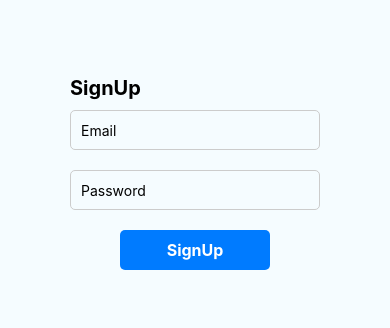
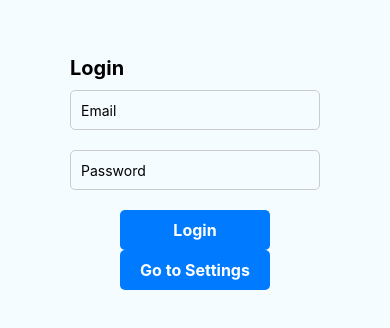
Before and after one commit to ricardoyp/FinalProject-FastRest, a React Native app: screen / in a window 390 px wide. Shown: the part 274-602 px from the top of the page. Built offline with nearby package versions, Linux system fonts and the light colour scheme; no server answers.

Commit message:
"Navigation (Tabs) + metroConfig"

```diff
--- a/App.js
+++ b/App.js
@@ -1,20 +1,30 @@
-import { StatusBar } from 'expo-status-bar';
-import { StyleSheet, Text, View } from 'react-native';
-
 import { NavigationContainer } from '@react-navigation/native';
 import { createNativeStackNavigator } from '@react-navigation/native-stack';
-import { HomeScreen } from './screens/HomeScreen';
+import { createBottomTabNavigator } from '@react-navigation/bottom-tabs';
+
+import { SettingsScreen } from './screens/HomeScreen';
 import { LoginScreen } from './screens/LoginScreen';
 import { SignupScreen } from './screens/SignupScreen';
+import { MenuScreen } from './screens/MenuScreen';
 
 const Stack = createNativeStackNavigator();
+const Tab = createBottomTabNavigator();
+
+const MyTabs = () => {
+  return (
+    <Tab.Navigator>
+      <Tab.Screen name="Menu" component={MenuScreen} />
+      <Tab.Screen name="Settings" component={SettingsScreen} />
+    </Tab.Navigator>
+  );
+};
 
 const MyStack = () => {
   return (
     <Stack.Navigator>
+      <Stack.Screen options={{ headerShown: false }} name="Login" component={LoginScreen} />
       <Stack.Screen options={{ headerShown: false }} name="SignUp" component={SignupScreen} />
-      <Stack.Screen options={{ headerShown: false }} name="Login" component={LoginScreen} />
-      <Stack.Screen name="Home" component={HomeScreen} />
+      <Stack.Screen options={{ headerShown: false }} name="Home" component={MyTabs} />
     </Stack.Navigator>
   );
 }
@@ -26,12 +36,3 @@ export default function App() {
     </NavigationContainer>
   );
 }
-
-const styles = StyleSheet.create({
-  container: {
-    flex: 1,
-    backgroundColor: '#fff',
-    alignItems: 'center',
-    justifyContent: 'center',
-  },
-});
--- /dev/null
+++ b/metro.config.js
@@ -0,0 +1,6 @@
+const { getDefaultConfig } = require('@expo/metro-config');
+
+const defaultConfig = getDefaultConfig(__dirname);
+defaultConfig.resolver.sourceExts.push('cjs');
+
+module.exports = defaultConfig;
--- a/package.json
+++ b/package.json
@@ -10,6 +10,7 @@
   },
   "dependencies": {
     "@react-native-async-storage/async-storage": "^1.22.2",
+    "@react-navigation/bottom-tabs": "^6.5.14",
     "@react-navigation/native": "^6.1.12",
     "@react-navigation/native-stack": "^6.9.20",
     "expo": "^49.0.23",
--- a/screens/HomeScreen.js
+++ b/screens/HomeScreen.js
@@ -1,12 +1,53 @@
-import { StyleSheet, Text, View } from 'react-native'
-import React from 'react'
+import { StyleSheet, Text, TouchableOpacity, View } from 'react-native';
+import { auth } from '../config/firebase';
 
-export const HomeScreen = () => {
+export const SettingsScreen = ({ navigation }) => {
+
+    const user = auth.currentUser;
+
+    const handleSignOut = async () => {
+        try {
+            await auth.signOut();
+            console.log('Usuario deslogueado con éxito');
+            navigation.navigate('Login');
+        } catch (error) {
+            console.error('Error al desloguear el usuario:', error);
+            alert(error.message);
+        }
+    }
+
     return (
-        <View>
-            <Text>HomeScreen</Text>
+        <View style={styles.container}>
+            {user ? (
+                <Text style={styles.text}>Welcome, {user.email}!</Text>
+            ) : (
+                <Text style={styles.text}>No user logged in.</Text>
+            )}
+            <TouchableOpacity style={styles.button} onPress={handleSignOut}>
+                <Text style={styles.buttontext}>Sign out</Text>
+            </TouchableOpacity>
         </View>
-    )
-}
+    );
+};
 
-const styles = StyleSheet.create({})
+const styles = StyleSheet.create({
+    container: {
+        flex: 1,
+        justifyContent: 'center', // Center vertically
+        alignItems: 'center', // Center horizontally
+        gap: 20, // Space between elements
+    },
+    button: {
+        backgroundColor: '#007bff', // Blue button
+        paddingVertical: 10, // Padding above and below text
+        paddingHorizontal: 20,
+        borderRadius: 5,
+        alignSelf: 'center', // Center button
+    },
+    buttonText: {
+        color: '#fff', // White text
+        fontSize: 16,
+        fontWeight: 'bold',
+        textAlign: 'center',
+    },
+});
--- a/screens/LoginScreen.js
+++ b/screens/LoginScreen.js
@@ -1,11 +1,13 @@
 import { KeyboardAvoidingView, StyleSheet, Text, TextInput, TouchableOpacity, View } from 'react-native'
-import React, { useState } from 'react'
+import { useState } from 'react'
 import { signInWithEmailAndPassword } from 'firebase/auth';
 import { auth } from '../config/firebase';
 
-export const LoginScreen = () => {
+export const LoginScreen = ({navigation}) => {
     const [email, setEmail] = useState('');
     const [password, setPassword] = useState('');
+
+    // console.log(auth)
 
     const handleLogin = async () => {
         try {
@@ -15,6 +17,7 @@ export const LoginScreen = () => {
                 password
             );
             console.log('Usuario logueado con éxito:', userCredential.user);
+            navigation.navigate('Home')
         } catch (error) {
             console.error('Error al loguear el usuario:', error);
             alert(error.message);
@@ -42,7 +45,11 @@ export const LoginScreen = () => {
                     <Text style={styles.buttonText}>Login</Text>
                 </TouchableOpacity>
             </View>
+            <TouchableOpacity style={styles.button} onPress={() => navigation.navigate('Home')}>
+                <Text style={styles.buttonText}>Go to Settings</Text>
+            </TouchableOpacity>
         </KeyboardAvoidingView>
+
     );
 };
 
--- /dev/null
+++ b/screens/MenuScreen.js
@@ -0,0 +1,33 @@
+import { StyleSheet, Text, TouchableOpacity, View } from "react-native";
+
+export const MenuScreen = ({ navigation }) => {
+    return (
+        <View style={styles.container}>
+            <TouchableOpacity style={styles.button} onPress={() => navigation.navigate('Settings')}>
+                <Text style={styles.buttonText}>Go to Settings</Text>
+            </TouchableOpacity>
+        </View>
+    );
+};
+
+const styles = StyleSheet.create({
+    container: {
+        flex: 1,
+        justifyContent: 'center', // Center vertically
+        alignItems: 'center', // Center horizontally
+        gap: 20, // Space between elements
+    },
+    button: {
+        backgroundColor: '#007bff', // Blue button
+        paddingVertical: 10, // Padding above and below text
+        paddingHorizontal: 20,
+        borderRadius: 5,
+        alignSelf: 'center', // Center button
+    },
+    buttonText: {
+        color: '#fff', // White text
+        fontSize: 16,
+        fontWeight: 'bold',
+        textAlign: 'center',
+    },
+});
--- a/screens/SignupScreen.js
+++ b/screens/SignupScreen.js
@@ -1,9 +1,9 @@
+import { KeyboardAvoidingView, StyleSheet, Text, TextInput, TouchableOpacity, View } from 'react-native'
 import React, { useState } from 'react'
 import { createUserWithEmailAndPassword } from 'firebase/auth';
 import { auth } from '../config/firebase';
-import { KeyboardAvoidingView, StyleSheet, Text, TextInput, TouchableOpacity, View } from 'react-native';
 
-export const SignupScreen = () => {
+export const SignupScreen = ({navigation}) => {
     const [email, setEmail] = useState('');
     const [password, setPassword] = useState('');
 
@@ -15,6 +15,7 @@ export const SignupScreen = () => {
                 password
             )
             console.log('Usuario registrado con éxito:', userCredential.user);
+            navigation.navigate('Login')
         } catch (error) {
             console.error('Error al registrar el usuario:', error)
             alert(error.message);
```
Also changed, not shown: 1 other file (tests, documents, lock files or other folders).
